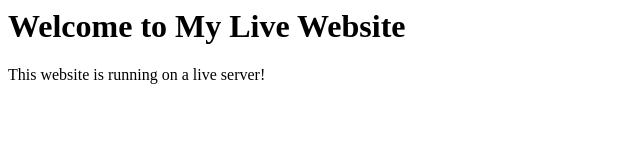
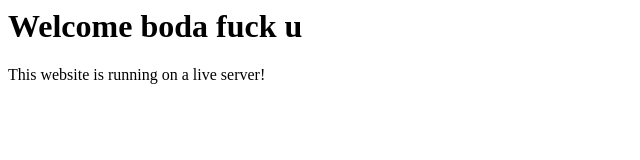
Before and after one commit to SAIFeledeen/testy2, a plain HTML site: page index.html in a window 1280 px wide. Shown: the whole page, without its empty margins (0-640 px from the left). Drawn offline with Linux system fonts and the light colour scheme.

Commit message:
Update index.html

```diff
--- a/index.html
+++ b/index.html
@@ -3,7 +3,7 @@
     <title>My Live Website</title>
 </head>
 <body>
-    <h1>Welcome to My Live Website</h1>
+    <h1>Welcome boda fuck u </h1>
     <p>This website is running on a live server!</p>
 </body>
 </html>
```
